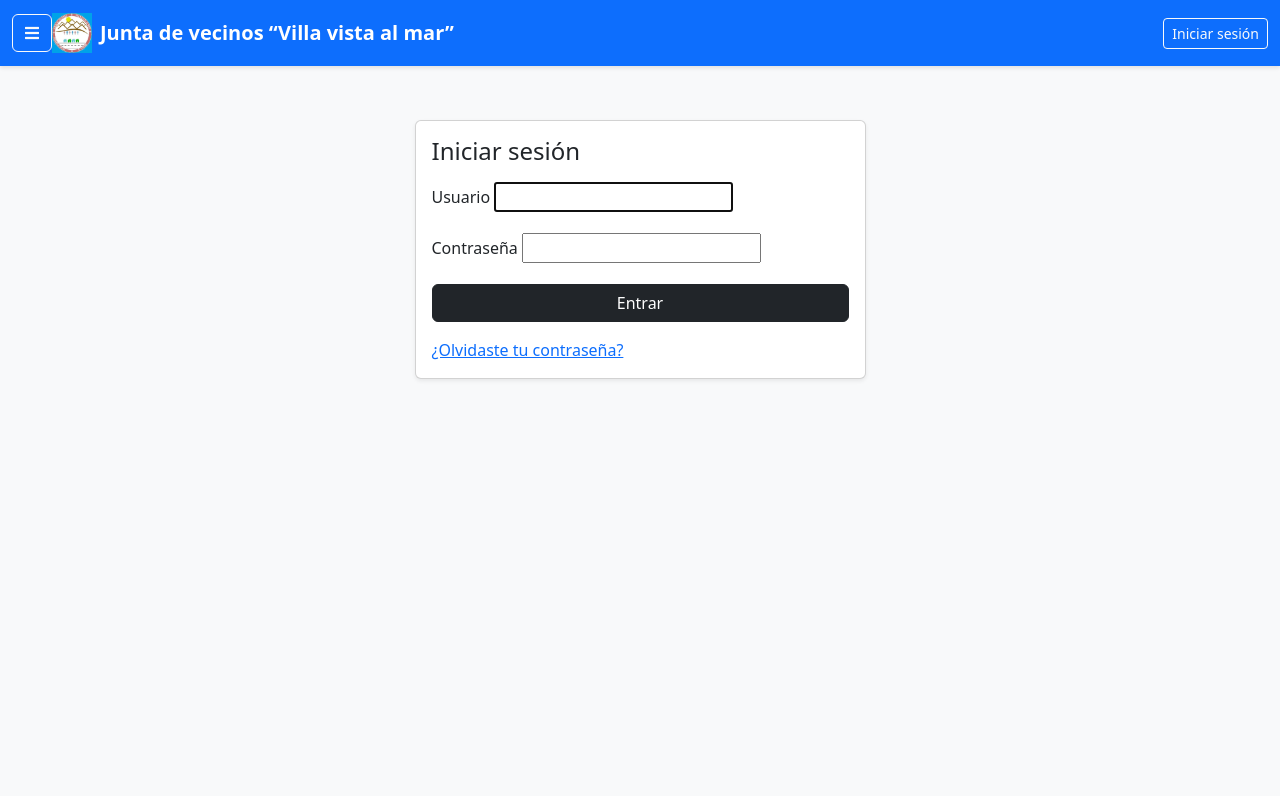
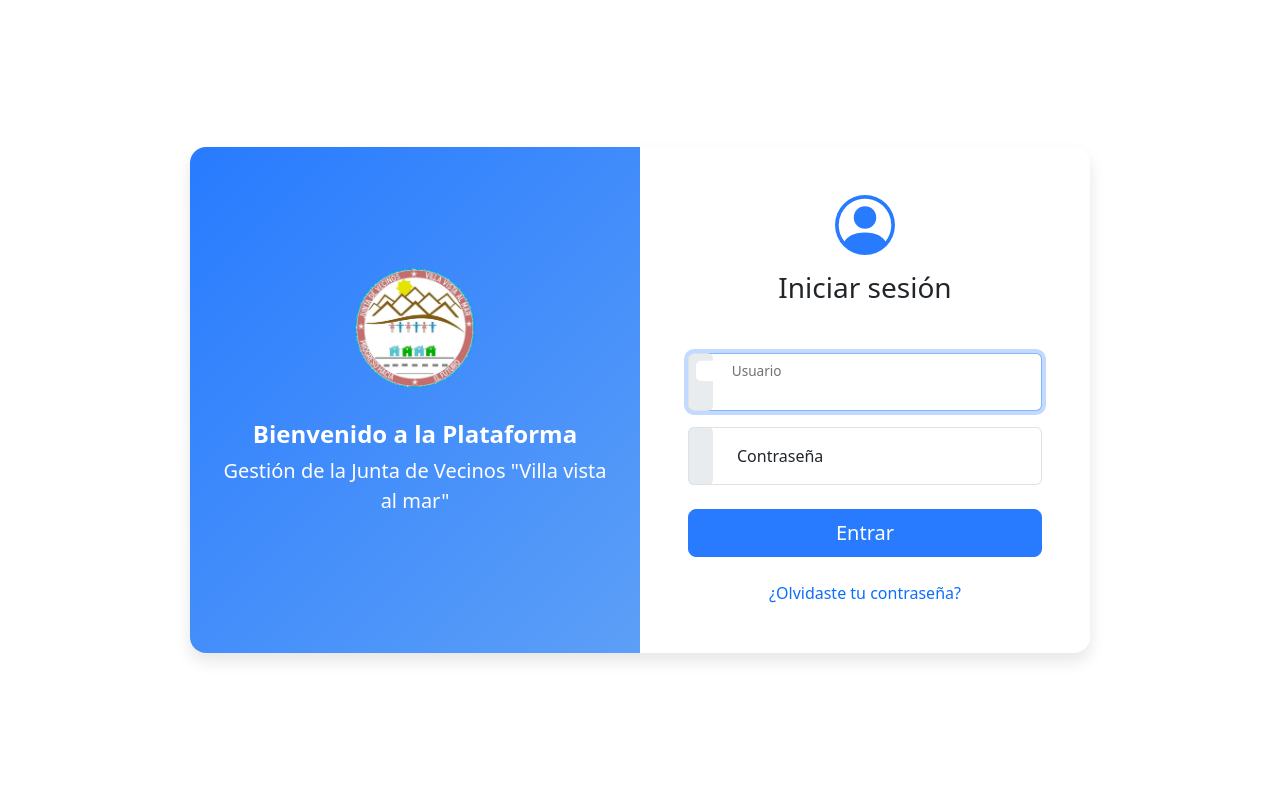
Before and after one commit to kassandra-cloud/proyecto-tesis, a Django app: page / in a window 1280 px wide. Run offline with Django 5.2, Linux system fonts and the light colour scheme; some libraries are stand-ins or nearby versions.

Commit message:
mejorando diseño de login

```diff
--- a/proyecto_tesis/settings.py
+++ b/proyecto_tesis/settings.py
@@ -61,6 +61,7 @@ INSTALLED_APPS = [
     "rest_framework",
     "rest_framework.authtoken",
     "django_filters",
+
 ]
 
 # -----------------------------------------------------------------------------
--- /dev/null
+++ b/templates/base_public.html
@@ -0,0 +1,33 @@
+{% load static %}
+<!doctype html>
+<html lang="es" class="h-100">
+<head>
+  <meta charset="utf-8" />
+  <meta name="viewport" content="width=device-width, initial-scale=1" />
+  <title>{% block title %}Proyecto de Tesis{% endblock %}</title>
+
+  <link href="https://cdn.jsdelivr.net/npm/bootstrap@5.3.3/dist/css/bootstrap.min.css" rel="stylesheet">
+  {# Opcional: Si tienes un main.css general, puedes incluirlo aquí para estilos de base #}
+  {# <link rel="stylesheet" href="{% static 'css/main.css' %}"> #}
+
+  <style>
+    /* Aseguramos que el HTML y el BODY ocupen toda la altura */
+    html, body {
+      height: 100%;
+      margin: 0;
+    }
+    /* El body ya no tendrá un color de fondo aquí, el login.html lo manejará */
+  </style>
+
+</head>
+<body class="h-100 d-flex flex-column"> {# Cambiado a flex-column para que el main crezca #}
+
+  <main class="w-100 flex-grow-1 d-flex align-items-center justify-content-center"> {# Centra el contenido #}
+    {% block content %}
+    {% endblock %}
+  </main>
+
+  <script src="https://cdn.jsdelivr.net/npm/bootstrap@5.3.3/dist/js/bootstrap.bundle.min.js"></script>
+  {% block extra_js %}{% endblock %}
+</body>
+</html>
--- a/templates/registration/login.html
+++ b/templates/registration/login.html
@@ -1,35 +1,126 @@
-{% extends "base.html" %}
+{% extends "base_public.html" %} {# Extendemos de la base pública limpia #}
+{% load widget_tweaks %}
+{% load static %} {# Asegúrate de cargar static para tu logo #}
+
 {% block title %}Iniciar sesión{% endblock %}
 
 {% block content %}
-<div class="row justify-content-center">
-  <div class="col-md-5">
-    <div class="card shadow-sm">
-      <div class="card-body">
-        <h1 class="h4 mb-3">Iniciar sesión</h1>
+<style>
+  /* Estilos específicos para el login */
+  .login-container {
+    background: #fff; /* Fondo blanco para todo el contenedor de login */
+    border-radius: 1rem;
+    overflow: hidden; /* Asegura que la ilustración no se salga de los bordes redondeados */
+    box-shadow: 0 0.5rem 1rem rgba(0, 0, 0, 0.1);
+    max-width: 900px; /* Ancho máximo para el contenedor del login */
+    width: 100%; /* Ocupa todo el ancho disponible hasta el max-width */
+  }
+
+  .login-illustration-side {
+    background: linear-gradient(135deg, #287bff, #5c9ff7); /* Degradado azul, ajusta los colores a tu gusto */
+    color: white;
+    display: flex;
+    flex-direction: column;
+    justify-content: center;
+    align-items: center;
+    padding: 2rem;
+    text-align: center;
+  }
+
+  .login-form-side {
+    padding: 3rem; /* Espaciado interno para el formulario */
+  }
+
+  /* Asegura que el SVG del icono se vea bien en blanco */
+  .login-form-side .bi-person-circle {
+    color: #287bff !important; /* Color azul para el icono principal */
+  }
+
+  /* Ajuste para el texto "Junta de vecinos" en la ilustración */
+  .illustration-text {
+    font-size: 1.5rem;
+    font-weight: 600;
+    margin-top: 1rem;
+  }
+
+  /* Estilos para el campo de entrada con iconos */
+  .input-group-custom .form-control {
+    border-left: none; /* Quitar borde izquierdo del input para fusionar con el icono */
+  }
+  .input-group-custom .input-group-text {
+    background-color: #e9ecef; /* Fondo claro para el icono */
+    border-right: none; /* Quitar borde derecho del icono */
+  }
+
+  .btn-primary {
+    background-color: #287bff; /* Color del botón primario */
+    border-color: #287bff;
+  }
+  .btn-primary:hover {
+    background-color: #1a62cc; /* Un azul un poco más oscuro al pasar el ratón */
+    border-color: #1a62cc;
+  }
+
+</style>
+
+<div class="login-container row g-0"> {# g-0 para quitar el gap entre columnas #}
+
+  {# Lado de la ilustración #}
+  <div class="col-md-6 d-none d-md-flex login-illustration-side">
+    <div>
+      <img src="{% static 'img/logo2.jpeg' %}" alt="Logo Junta de Vecinos" class="mb-3 rounded-circle" style="width: 120px; height: 120px; object-fit: cover;">
+      <h2 class="illustration-text">Bienvenido a la Plataforma</h2>
+      <p class="lead">Gestión de la Junta de Vecinos "Villa vista al mar"</p>
+      {# Puedes añadir más elementos aquí, como un SVG representativo de una comunidad o casas #}
+      {# Por ahora, dejamos el texto y el logo, que ya da identidad #}
+    </div>
+  </div>
+
+  {# Lado del formulario de login #}
+  <div class="col-md-6 login-form-side">
+    <div class="text-center mb-5">
+      <svg xmlns="http://www.w3.org/2000/svg" width="60" height="60" fill="currentColor" class="bi bi-person-circle" viewBox="0 0 16 16">
+        <path d="M11 6a3 3 0 1 1-6 0 3 3 0 0 1 6 0"/>
+        <path fill-rule="evenodd" d="M0 8a8 8 0 1 1 16 0A8 8 0 0 1 0 8m8-7a7 7 0 0 0-5.468 11.37C3.242 11.226 4.805 10 8 10s4.757 1.225 5.468 2.37A7 7 0 0 0 8 1"/>
+      </svg>
+      <h1 class="h3 fw-normal mt-3">Iniciar sesión</h1>
+    </div>
+
     {% if form.errors %}
-          <div class="alert alert-danger">Usuario o contraseña incorrectos.</div>
+      <div class="alert alert-danger" role="alert">
+        Usuario o contraseña incorrectos.
+      </div>
     {% endif %}
+
     <form method="post" action="{% url 'login' %}">
       {% csrf_token %}
-          <div class="mb-3">
-            <label class="form-label">Usuario</label>
-            {{ form.username }}
+
+      <div class="form-floating input-group-custom mb-3">
+        <span class="input-group-text position-absolute start-0 h-100 rounded-start border-end-0" style="z-index: 2;"><i class="fas fa-user"></i></span>
+        {{ form.username|add_class:"form-control ps-5"|attr:"placeholder:Usuario"|attr:"id:floatingInput" }}
+        <label for="floatingInput" class="ps-5">Usuario</label>
       </div>
-          <div class="mb-3">
-            <label class="form-label">Contraseña</label>
-            {{ form.password }}
+
+      <div class="form-floating input-group-custom mb-3">
+        <span class="input-group-text position-absolute start-0 h-100 rounded-start border-end-0" style="z-index: 2;"><i class="fas fa-lock"></i></span>
+        {{ form.password|add_class:"form-control ps-5"|attr:"placeholder:Contraseña"|attr:"id:floatingPassword" }}
+        <label for="floatingPassword" class="ps-5">Contraseña</label>
       </div>
+
       {% if next %}
         <input type="hidden" name="next" value="{{ next }}">
       {% endif %}
-          <button class="btn btn-dark w-100">Entrar</button>
+
+      <div class="d-grid mt-4">
+        <button class="btn btn-primary btn-lg w-100" type="submit">Entrar</button>
+      </div>
     </form>
-        <div class="mt-3">
-          <a href="{% url 'password_reset' %}">¿Olvidaste tu contraseña?</a>
+
+    <div class="text-center mt-4">
+      <a href="{% url 'password_reset' %}" class="text-decoration-none text-primary">¿Olvidaste tu contraseña?</a>
     </div>
-      </div>
-    </div>
-  </div>
-</div>
+
+  </div> {# Fin del lado del formulario #}
+
+</div> {# Fin del login-container #}
 {% endblock %}
```
Lines whose indentation alone changed are shown as unchanged.
